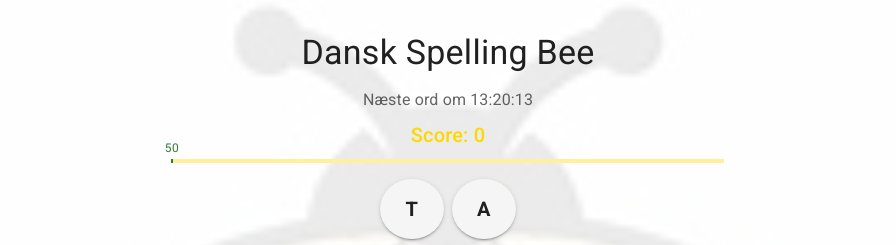
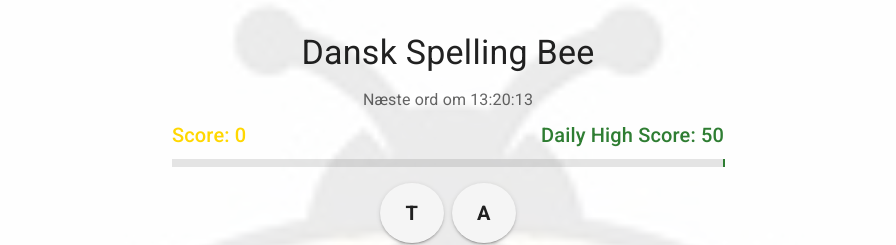
Before and after one commit to tomersagi/dansk_spelling_bee, a React (Vite) app: page / in a window 1280 px wide. Shown: the top 245 px of the page, without its empty margins (192-1088 px from the left). Built offline with nearby package versions, Linux system fonts and the light colour scheme; no server answers.

Commit message:
new high score position

```diff
--- a/src/components/Game.tsx
+++ b/src/components/Game.tsx
@@ -294,19 +294,28 @@ export const Game: React.FC = () => {
         </Typography>
 
         <Box sx={{ mb: 2 }}>
-          <Typography variant="h6" color="primary">
-            Score: {gameState.score}
-          </Typography>
+          <Box sx={{ display: 'flex', justifyContent: 'space-between', alignItems: 'center' }}>
+            <Typography variant="h6" color="primary">
+              Score: {gameState.score}
+            </Typography>
+            <Typography variant="h6" color="success.main">
+              Daily High Score: {gameState.highScore}
+            </Typography>
+          </Box>
           <Box sx={{ position: 'relative', mt: 1 }}>
             <LinearProgress
               variant="determinate"
               value={(gameState.score / gameState.highScore) * 100}
-              sx={{ mt: 1 }}
+              sx={{
+                mt: 1,
+                height: 8, // Make the progress bar a bit thicker
+                backgroundColor: 'rgba(0, 0, 0, 0.1)', // Lighter background
+              }}
             />
             <Box
               sx={{
                 position: 'absolute',
-                right: `${(gameState.highScore / gameState.highScore) * 100}%`,
+                right: 0,
                 top: 0,
                 bottom: 0,
                 width: 2,
@@ -314,18 +323,6 @@ export const Game: React.FC = () => {
                 transform: 'translateX(50%)',
               }}
             />
-            <Typography
-              variant="caption"
-              sx={{
-                position: 'absolute',
-                right: `${(gameState.highScore / gameState.highScore) * 100}%`,
-                top: -20,
-                transform: 'translateX(50%)',
-                color: 'success.main',
-              }}
-            >
-              {gameState.highScore}
-            </Typography>
           </Box>
         </Box>
 
```
